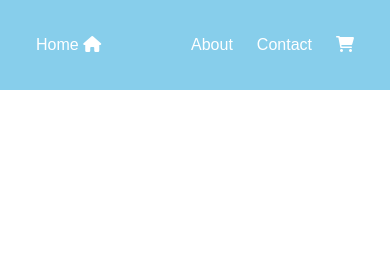
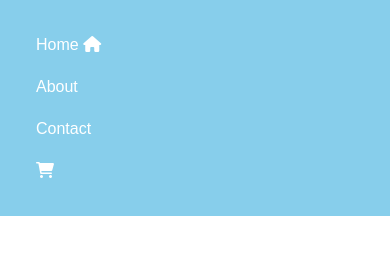
Before and after one commit to krisbobak/krisbobak.github.io, a plain HTML site: page flexbox_nav/index.html in a window 390 px wide. Drawn offline with Linux system fonts and the light colour scheme.

Commit message:
Update style.css

```diff
--- a/flexbox_nav/css/style.css
+++ b/flexbox_nav/css/style.css
@@ -29,3 +29,9 @@ li a {
 #home {
     margin-right: auto;
 }
+
+@media screen and (max-width: 768px) {
+    ul {
+        flex-direction: column;
+    }
+}
```
